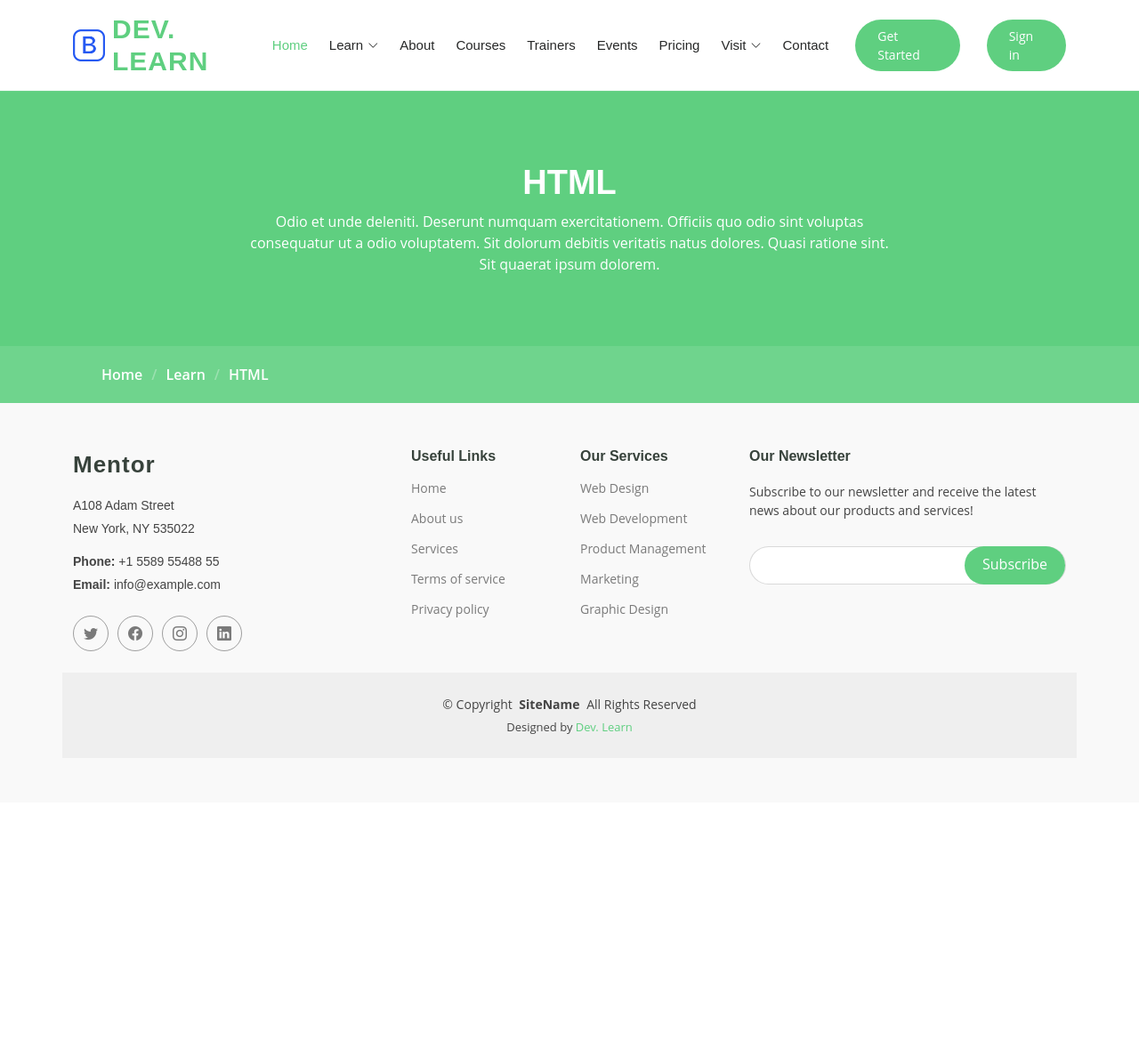
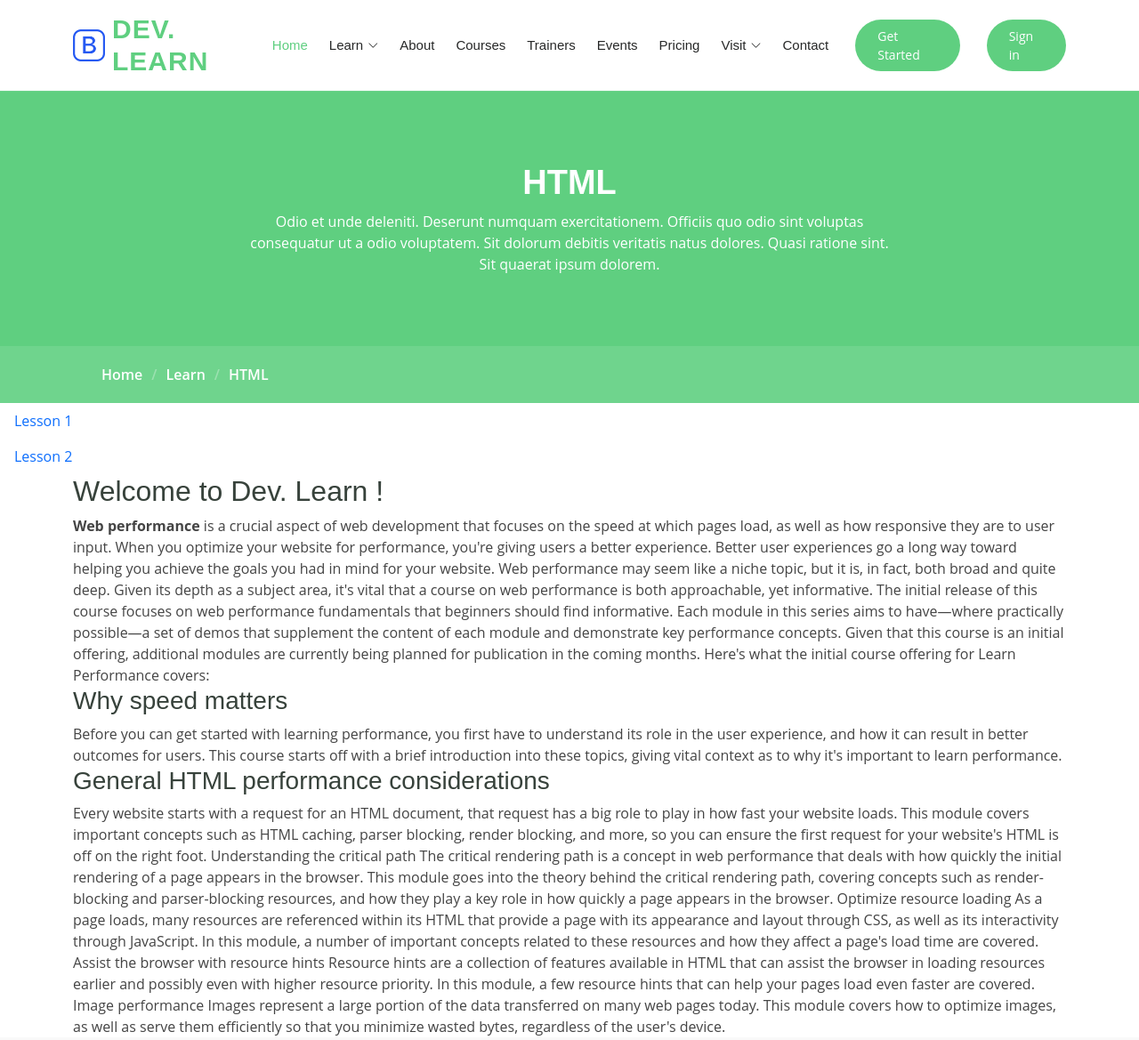
Before and after one commit to nkkwame/dev.-learn, a plain HTML site: page learn-html.html in a window 1280 px wide. Shown: the top 1169 px of the page at 89% size. Before the commit the page ends 902 px from the top, so only its background shows below. Drawn offline with Linux system fonts and the light colour scheme.

Commit message:
addition of Aside to learn-html and also it's css

```diff
--- a/learn-html.html
+++ b/learn-html.html
@@ -18,6 +18,7 @@
 
   <!-- Main CSS File -->
   <link href="assets/css/main.css" rel="stylesheet">
+  <link rel="stylesheet" href="learn-html.css">
 
 </head>
 
@@ -123,6 +124,51 @@
     </div><!-- End Page Title -->
 
 
+    <aside class="col-md-3">
+      <nav class="side-nav">
+        <ul class="nav nav-pills flex-column">
+          <li class="nav-item">
+            <a class="nav-link" href="#lesson1">Lesson 1</a>
+          </li>
+          <li class="nav-item">
+            <a class="nav-link" href="#lesson2">Lesson 2</a>
+          </li>
+          <!-- More lessons... -->
+        </ul>
+      </nav>
+    </aside>
+
+    <div class="container">
+      <div>
+        <div>
+          <h2>Welcome to Dev. Learn !</h2>
+            <strong>Web performance</strong> is a crucial aspect of web development that focuses on the speed at which pages load, as well as how responsive they are to user input. When you optimize your website for performance, you're giving users a better experience. Better user experiences go a long way toward helping you achieve the goals you had in mind for your website.
+            Web performance may seem like a niche topic, but it is, in fact, both broad and quite deep. Given its depth as a subject area, it's vital that a course on web performance is both approachable, yet informative. The initial release of this course focuses on web performance fundamentals that beginners should find informative.
+            Each module in this series aims to have—where practically possible—a set of demos that supplement the content of each module and demonstrate key performance concepts. Given that this course is an initial offering, additional modules are currently being planned for publication in the coming months.
+            Here's what the initial course offering for Learn Performance covers:
+        </div>
+        <div>
+            <h3>Why speed matters </h3>
+            Before you can get started with learning performance, you first have to understand its role in the user experience, and how it can result in better outcomes for users. This course starts off with a brief introduction into these topics, giving vital context as to why it's important to learn performance.
+        </div>
+          <h3>General HTML performance considerations </h3>
+          Every website starts with a request for an HTML document, that request has a big role to play in how fast your website loads. This module covers important concepts such as HTML caching, parser blocking, render blocking, and more, so you can ensure the first request for your website's HTML is off on the right foot.
+
+          Understanding the critical path
+          The critical rendering path is a concept in web performance that deals with how quickly the initial rendering of a page appears in the browser. This module goes into the theory behind the critical rendering path, covering concepts such as render-blocking and parser-blocking resources, and how they play a key role in how quickly a page appears in the browser.
+
+          Optimize resource loading
+          As a page loads, many resources are referenced within its HTML that provide a page with its appearance and layout through CSS, as well as its interactivity through JavaScript. In this module, a number of important concepts related to these resources and how they affect a page's load time are covered.
+
+          Assist the browser with resource hints
+          Resource hints are a collection of features available in HTML that can assist the browser in loading resources earlier and possibly even with higher resource priority. In this module, a few resource hints that can help your pages load even faster are covered.
+
+          Image performance
+          Images represent a large portion of the data transferred on many web pages today. This module covers how to optimize images, as well as serve them efficiently so that you minimize wasted bytes, regardless of the user's device.
+      </div>
+    </div>
+
+
 
     <footer id="footer" class="footer position-relative">
 
```
Also changed, not shown: learn-html.css (added).
